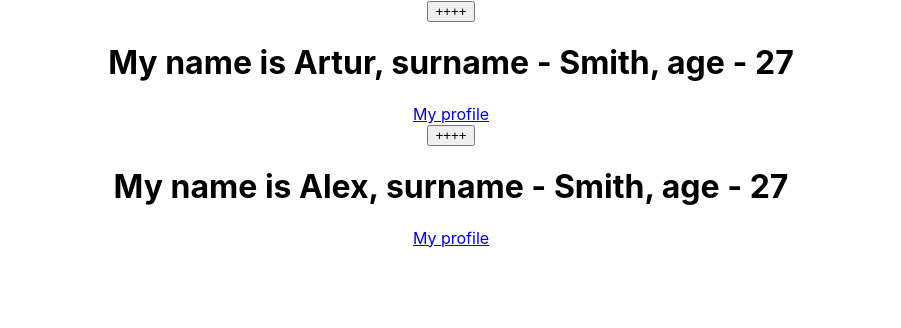
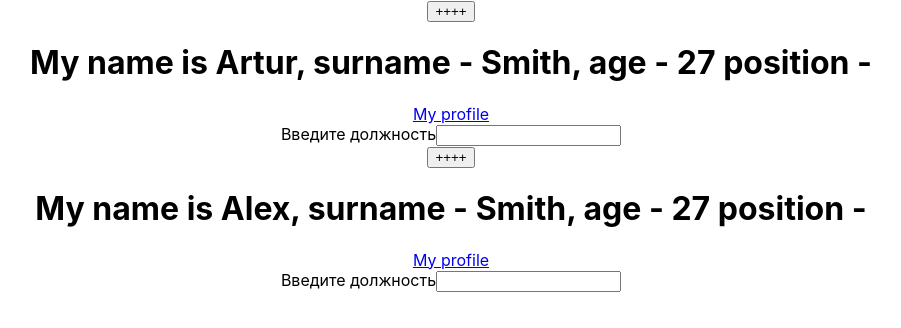
Before and after one commit to SofyaPyat/Udemy_r1_practice, a React (Create React App) app: page / in a window 1280 px wide. Shown: the top 328 px of the page, without its empty margins (189-1090 px from the left). Built offline with nearby package versions, Linux system fonts and the light colour scheme.

Commit message:
event and function args

```diff
--- a/src/App.js
+++ b/src/App.js
@@ -7,8 +7,10 @@
     super(props);
     this.state = {
       years: 27,
-      text: '++++'
+      text: '++++',
+      position: ''
     }
+ //   this.nextYear = this.nextYear.bind(this);
   }
 
   nextYear = () => {
@@ -16,13 +18,28 @@
       years: state.years + 1
     }))
   }
+
+  commitInputChanges (e, color) {
+    console.log(color);
+    this.setState(state => ({
+      position: e.target.value
+    }))
+
+  }
   render() {
     const {name, surname, link} = this.props;
+    const {position, years} = this.state;
+
+
     return (
     <div>
       <button onClick={this.nextYear}>{this.state.text}</button>
-      <h1>My name is {name}, surname - {surname}, age - {this.state.years}</h1>
+      <h1>My name is {name}, surname - {surname}, age - {years} position - {position}</h1>
       <a href={link}>My profile</a>
+      <form>
+          <span>Введите должность</span>
+          <input type='text' onChange={(e) => this.commitInputChanges(e, 'some color')}/>
+      </form>
     </div>
   );
   }
```
